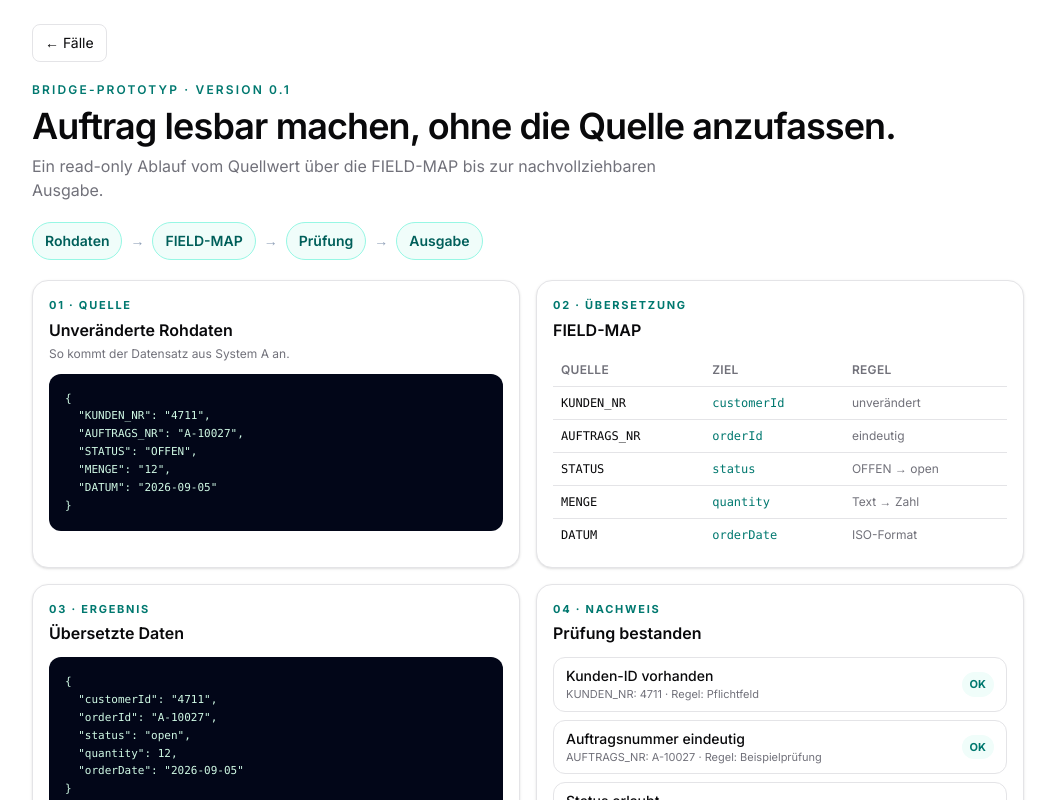
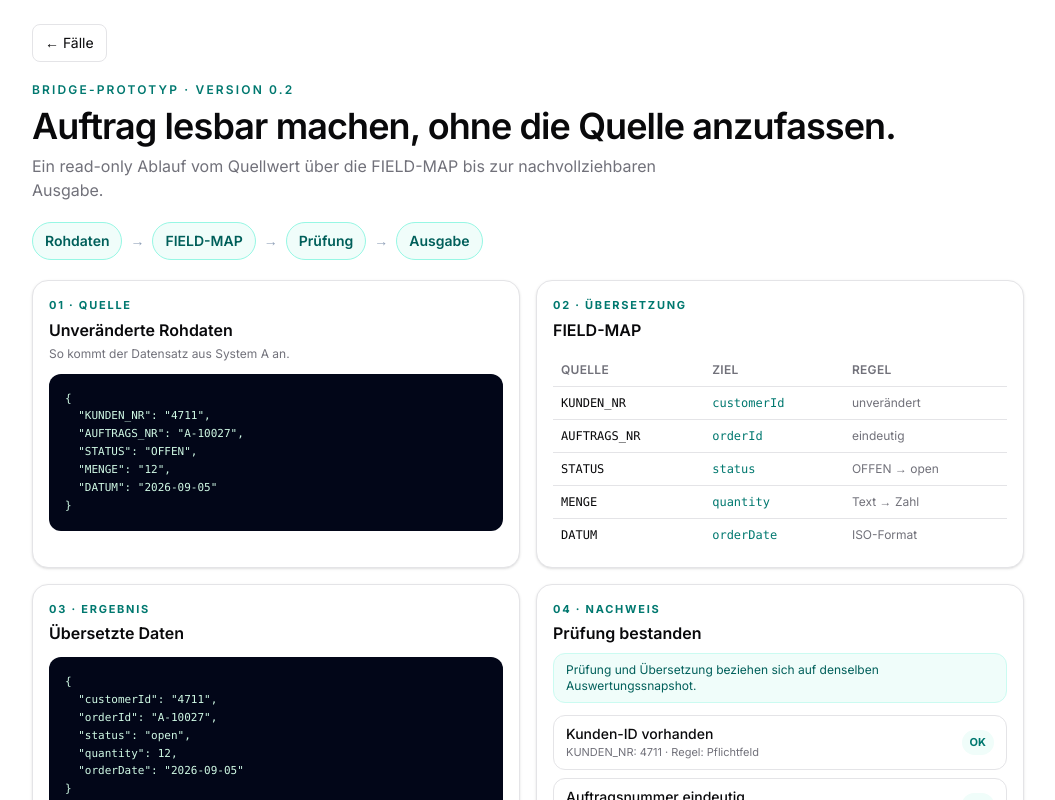
Before and after one commit to schieskejulia-collab/petraplan, a React (Vite) app in the folder frontend/mobile-app/: page /bridge in a window 1280 px wide. Shown: the top 800 px of the page, without its empty margins (112-1167 px from the left). Built offline with nearby package versions, Linux system fonts and the light colour scheme.

Commit message:
Make shared evaluation snapshot visible in bridge

```diff
--- a/frontend/mobile-app/src/pages/BridgePage.tsx
+++ b/frontend/mobile-app/src/pages/BridgePage.tsx
@@ -104,7 +104,7 @@ export default function BridgePage() {
         <button className="rounded-lg border px-3 py-2 text-sm" onClick={() => setLocation("/cases")}>← Fälle</button>
 
         <header className="space-y-2">
-          <p className="text-xs font-semibold uppercase tracking-[0.18em] text-teal-700">Bridge-Prototyp · Version 0.1</p>
+          <p className="text-xs font-semibold uppercase tracking-[0.18em] text-teal-700">Bridge-Prototyp · Version 0.2</p>
           <h1 className="text-3xl font-semibold tracking-tight md:text-4xl">Auftrag lesbar machen, ohne die Quelle anzufassen.</h1>
           <p className="max-w-2xl text-sm text-muted-foreground md:text-base">Ein read-only Ablauf vom Quellwert über die FIELD-MAP bis zur nachvollziehbaren Ausgabe.</p>
         </header>
@@ -164,6 +164,7 @@ export default function BridgePage() {
           </Section>
 
           <Section eyebrow="04 · Nachweis" title={passed ? "Prüfung bestanden" : "Prüfung offen"}>
+            <p className="mt-2 rounded-xl border border-teal-100 bg-teal-50 px-3 py-2 text-xs text-teal-800">Prüfung und Übersetzung beziehen sich auf denselben Auswertungssnapshot.</p>
             <div className="mt-3 space-y-2">
               {checks.map(({ label, ok, rule, observed }) => (
                 <div key={label} className="flex items-center justify-between gap-3 rounded-xl border px-3 py-2">
```
